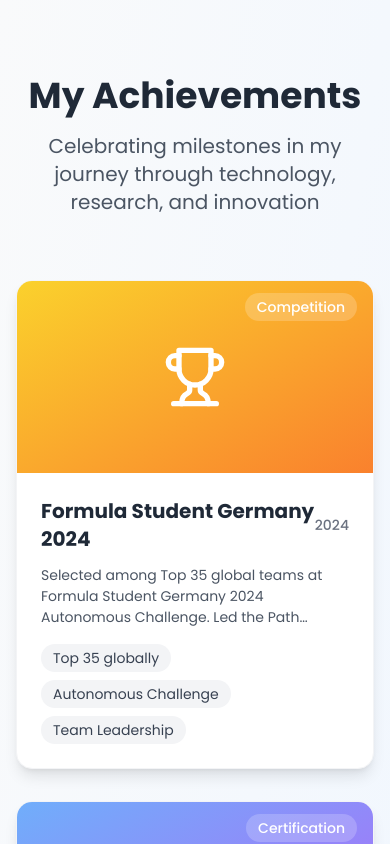
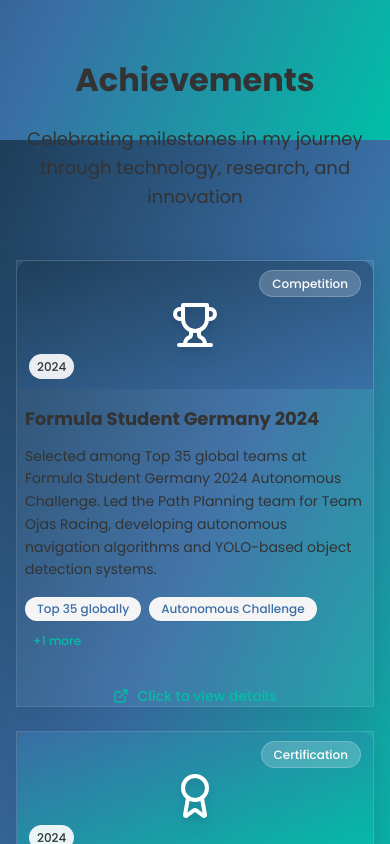
Before and after one commit to pyshcx/my-portfolio, a Next.js app: page / in a window 390 px wide. Shown: the part 4080-4924 px from the top of the page. Built offline with nearby package versions, Linux system fonts and the light colour scheme.

Commit message:
Update Achievements component to match existing UI/UX theme and design patterns

```diff
--- a/src/app/components/Achievements.jsx
+++ b/src/app/components/Achievements.jsx
@@ -1,8 +1,9 @@
 "use client";
 
 import { motion } from 'framer-motion';
-import { Award, Trophy, Star, Medal } from 'lucide-react';
+import { Award, Trophy, Star, Medal, ExternalLink } from 'lucide-react';
 import { useState } from 'react';
+import SectionWrapper from './SectionWrapper';
 
 const achievements = [
   {
@@ -11,9 +12,9 @@
     category: "Competition",
     description: "Selected among Top 35 global teams at Formula Student Germany 2024 Autonomous Challenge. Led the Path Planning team for Team Ojas Racing, developing autonomous navigation algorithms and YOLO-based object detection systems.",
     date: "2024",
-    image: "/images/achievements/formula-student-2024.jpg", // Add your image path
+    image: "/images/achievements/formula-student-2024.jpg",
     icon: Trophy,
-    color: "from-yellow-400 to-orange-500",
+    color: "from-[#1E3D58] to-[#3A6EA5]",
     highlights: ["Top 35 globally", "Autonomous Challenge", "Team Leadership"]
   },
   {
@@ -22,9 +23,9 @@
     category: "Certification",
     description: "Completed comprehensive Machine Learning Specialization from DeepLearning.AI & Coursera, mastering supervised learning, unsupervised learning, and advanced ML techniques including neural networks and deep learning.",
     date: "2024",
-    image: "/images/achievements/ml-certification.jpg", // Add your image path
+    image: "/images/achievements/ml-certification.jpg",
     icon: Award,
-    color: "from-blue-400 to-purple-500",
+    color: "from-[#3A6EA5] to-[#00BFA6]",
     highlights: ["DeepLearning.AI", "Coursera", "Advanced ML Techniques"]
   },
   {
@@ -33,9 +34,9 @@
     category: "Hackathon",
     description: "Reached the finals of Odoo Hackathon 2024, showcasing innovative solutions and technical excellence in enterprise software development and business automation.",
     date: "2024",
-    image: "/images/achievements/odoo-hackathon.jpg", // Add your image path
+    image: "/images/achievements/odoo-hackathon.jpg",
     icon: Star,
-    color: "from-green-400 to-teal-500",
+    color: "from-[#00BFA6] to-[#82E9F5]",
     highlights: ["Finalist Position", "Enterprise Solutions", "Innovation"]
   },
   {
@@ -44,10 +45,21 @@
     category: "Internship",
     description: "Achieved Top 10% recognition at Alfaleus Tech Internship Bootcamp 2025, demonstrating exceptional performance in advanced technology projects and collaborative development.",
     date: "2025",
-    image: "/images/achievements/alfaleus-recognition.jpg", // Add your image path
+    image: "/images/achievements/alfaleus-recognition.jpg",
     icon: Medal,
-    color: "from-purple-400 to-pink-500",
+    color: "from-[#1E3D58] via-[#3A6EA5] to-[#00BFA6]",
     highlights: ["Top 10%", "Bootcamp Excellence", "Advanced Tech"]
+  },
+  {
+    id: 5,
+    title: "Generative AI using IBM Watsonx",
+    category: "Certification",
+    description: "Completed advanced certification in Generative AI using IBM Watsonx platform, gaining expertise in large language models, prompt engineering, and enterprise AI solutions.",
+    date: "2025",
+    image: "/images/achievements/ibm-watsonx.jpg",
+    icon: Award,
+    color: "from-[#3A6EA5] to-[#00BFA6]",
+    highlights: ["IBM Career Education", "Generative AI", "Enterprise Solutions"]
   }
 ];
 
@@ -59,45 +71,55 @@
     visible: {
       opacity: 1,
       transition: {
-        staggerChildren: 0.2
+        staggerChildren: 0.15
       }
     }
   };
 
   const itemVariants = {
-    hidden: { opacity: 0, y: 50 },
+    hidden: { opacity: 0, y: 30 },
     visible: {
       opacity: 1,
       y: 0,
       transition: {
-        duration: 0.5,
+        duration: 0.6,
         ease: "easeOut"
       }
     }
   };
 
   return (
-    <section id="achievements" className="py-20 px-4 md:px-8 bg-gradient-to-br from-gray-50 to-blue-50">
-      <div className="max-w-7xl mx-auto">
+    <SectionWrapper id="achievements">
       <motion.div
-          initial={{ opacity: 0, y: -20 }}
-          animate={{ opacity: 1, y: 0 }}
-          transition={{ duration: 0.6 }}
-          className="text-center mb-16"
+        initial={{ opacity: 0, y: 20 }}
+        whileInView={{ opacity: 1, y: 0 }}
+        transition={{ duration: 0.8 }}
+        viewport={{ once: true, margin: "-100px" }}
+        className="w-full"
       >
-          <h2 className="text-4xl md:text-5xl font-bold text-gray-800 mb-4">
-            My Achievements
+        {/* Section Header - Consistent with other sections */}
+        <h2 className="section-title">
+          Achievements
         </h2>
-          <p className="text-xl text-gray-600 max-w-3xl mx-auto">
+
+        {/* Section Description */}
+        <motion.p
+          initial={{ opacity: 0, y: 20 }}
+          whileInView={{ opacity: 1, y: 0 }}
+          transition={{ duration: 0.6, delay: 0.2 }}
+          viewport={{ once: true }}
+          className="section-text text-center max-w-3xl mx-auto mb-12"
+        >
           Celebrating milestones in my journey through technology, research, and innovation
-          </p>
-        </motion.div>
+        </motion.p>
 
+        {/* Achievements Grid */}
         <motion.div
           variants={containerVariants}
           initial="hidden"
-          animate="visible"
-          className="grid grid-cols-1 md:grid-cols-2 gap-8"
+          whileInView="visible"
+          viewport={{ once: true, margin: "-50px" }}
+          className="grid grid-cols-1 md:grid-cols-2 lg:grid-cols-3 gap-6 md:gap-8"
         >
           {achievements.map((achievement) => {
             const IconComponent = achievement.icon;
@@ -108,61 +130,64 @@
                 className="group relative"
               >
                 <div
-                  className="bg-white rounded-2xl shadow-lg hover:shadow-2xl transition-all duration-300 overflow-hidden border border-gray-100 cursor-pointer transform hover:-translate-y-2"
+                  className="glass-card h-full flex flex-col cursor-pointer transform transition-all duration-300 hover:scale-105 hover:shadow-xl"
                   onClick={() => setSelectedAchievement(achievement)}
                 >
-                  {/* Achievement Image */}
-                  <div className="relative h-48 overflow-hidden">
+                  {/* Achievement Header with Icon */}
+                  <div className="relative h-32 md:h-40 overflow-hidden rounded-t-xl mb-4">
                     <div className={`absolute inset-0 bg-gradient-to-br ${achievement.color} opacity-90`} />
-                    {/* Placeholder for image - replace with actual image when available */}
                     <div className="absolute inset-0 flex items-center justify-center">
-                      <IconComponent className="w-16 h-16 text-white" />
+                      <IconComponent className="w-12 h-12 md:w-16 md:h-16 text-white drop-shadow-lg" />
                     </div>
-                    {/* Uncomment below when you add actual images */}
-                    {/* <img
-                      src={achievement.image}
-                      alt={achievement.title}
-                      className="w-full h-full object-cover"
-                      onError={(e) => {
-                        e.target.style.display = 'none';
-                        e.target.nextSibling.style.display = 'flex';
-                      }}
-                    />
-                    <div className="hidden absolute inset-0 bg-gradient-to-br from-blue-400 to-purple-500 flex items-center justify-center">
-                      <IconComponent className="w-16 h-16 text-white" />
-                    </div> */}
 
-                    <div className="absolute top-4 right-4">
-                      <span className="bg-white/20 backdrop-blur-sm text-white px-3 py-1 rounded-full text-sm font-medium">
+                    {/* Category Badge */}
+                    <div className="absolute top-3 right-3">
+                      <span className="bg-white/20 backdrop-blur-sm text-white px-3 py-1 rounded-full text-xs md:text-sm font-medium border border-white/20">
                         {achievement.category}
+                      </span>
+                    </div>
+
+                    {/* Date Badge */}
+                    <div className="absolute bottom-3 left-3">
+                      <span className="bg-white/90 text-[#333333] px-2 py-1 rounded-full text-xs font-medium">
+                        {achievement.date}
                       </span>
                     </div>
                   </div>
 
                   {/* Achievement Content */}
-                  <div className="p-6">
-                    <div className="flex items-center justify-between mb-3">
-                      <h3 className="text-xl font-bold text-gray-800 group-hover:text-blue-600 transition-colors">
+                  <div className="flex-1 flex flex-col px-2">
+                    <h3 className="text-lg md:text-xl font-bold text-[#333333] mb-3 group-hover:text-[#00BFA6] transition-colors duration-300">
                       {achievement.title}
                     </h3>
-                      <span className="text-sm text-gray-500 font-medium">
-                        {achievement.date}
-                      </span>
-                    </div>
 
-                    <p className="text-gray-600 mb-4 line-clamp-3">
+                    <p className="section-text text-sm md:text-base mb-4 flex-1 leading-relaxed">
                       {achievement.description}
                     </p>
 
-                    <div className="flex flex-wrap gap-2">
-                      {achievement.highlights.map((highlight, index) => (
+                    {/* Highlights */}
+                    <div className="flex flex-wrap gap-2 mt-auto">
+                      {achievement.highlights.slice(0, 2).map((highlight, index) => (
                         <span
                           key={index}
-                          className="bg-gray-100 text-gray-700 px-3 py-1 rounded-full text-sm"
+                          className="bg-[#F5F5F5] text-[#3A6EA5] px-3 py-1 rounded-full text-xs font-medium shadow-sm"
                         >
                           {highlight}
                         </span>
                       ))}
+                      {achievement.highlights.length > 2 && (
+                        <span className="text-[#00BFA6] text-xs font-medium px-2 py-1">
+                          +{achievement.highlights.length - 2} more
+                        </span>
+                      )}
+                    </div>
+                  </div>
+
+                  {/* Click to view more */}
+                  <div className="mt-4 pt-4 border-t border-[#00BFA6]/10">
+                    <div className="flex items-center justify-center text-[#00BFA6] text-sm font-medium group-hover:text-[#82E9F5] transition-colors">
+                      <ExternalLink className="w-4 h-4 mr-2" />
+                      Click to view details
                     </div>
                   </div>
                 </div>
@@ -181,52 +206,58 @@
             onClick={() => setSelectedAchievement(null)}
           >
             <motion.div
-              initial={{ scale: 0.8, opacity: 0 }}
+              initial={{ scale: 0.9, opacity: 0 }}
               animate={{ scale: 1, opacity: 1 }}
-              exit={{ scale: 0.8, opacity: 0 }}
-              className="bg-white rounded-2xl max-w-2xl w-full max-h-[90vh] overflow-y-auto"
+              exit={{ scale: 0.9, opacity: 0 }}
+              transition={{ duration: 0.3 }}
+              className="bg-white rounded-2xl max-w-2xl w-full max-h-[90vh] overflow-y-auto shadow-2xl"
               onClick={(e) => e.stopPropagation()}
             >
+              {/* Modal Header */}
               <div className="relative">
-                <div className={`h-64 bg-gradient-to-br ${selectedAchievement.color} flex items-center justify-center`}>
-                  <selectedAchievement.icon className="w-20 h-20 text-white" />
+                <div className={`h-48 md:h-64 bg-gradient-to-br ${selectedAchievement.color} flex items-center justify-center rounded-t-2xl`}>
+                  <selectedAchievement.icon className="w-16 h-16 md:w-20 md:h-20 text-white drop-shadow-lg" />
                 </div>
                 <button
                   onClick={() => setSelectedAchievement(null)}
-                  className="absolute top-4 right-4 bg-white/20 backdrop-blur-sm text-white w-8 h-8 rounded-full flex items-center justify-center hover:bg-white/30 transition-colors"
+                  className="absolute top-4 right-4 bg-white/20 backdrop-blur-sm text-white w-10 h-10 rounded-full flex items-center justify-center hover:bg-white/30 transition-colors text-xl font-light"
                 >
                   ×
                 </button>
               </div>
 
-              <div className="p-6">
-                <div className="flex items-center justify-between mb-4">
-                  <h3 className="text-2xl font-bold text-gray-800">
+              {/* Modal Content */}
+              <div className="p-6 md:p-8">
+                <div className="flex flex-col md:flex-row md:items-center justify-between mb-4 gap-4">
+                  <h3 className="text-2xl md:text-3xl font-bold text-[#333333]">
                     {selectedAchievement.title}
                   </h3>
-                  <span className="text-lg text-gray-500 font-medium">
+                  <div className="flex items-center gap-3">
+                    <span className="bg-[#00BFA6] text-white px-4 py-2 rounded-full text-sm font-medium">
+                      {selectedAchievement.category}
+                    </span>
+                    <span className="text-[#333333] font-medium">
                       {selectedAchievement.date}
                     </span>
                   </div>
+                </div>
 
-                <span className="inline-block bg-blue-100 text-blue-800 px-3 py-1 rounded-full text-sm font-medium mb-4">
-                  {selectedAchievement.category}
-                </span>
-
-                <p className="text-gray-700 text-lg leading-relaxed mb-6">
+                <p className="section-text text-base md:text-lg leading-relaxed mb-6">
                   {selectedAchievement.description}
                 </p>
 
-                <div className="border-t pt-4">
-                  <h4 className="font-semibold text-gray-800 mb-3">Key Highlights:</h4>
-                  <div className="flex flex-wrap gap-2">
+                {/* All Highlights in Modal */}
+                <div className="border-t border-[#00BFA6]/10 pt-6">
+                  <h4 className="font-semibold text-[#333333] mb-4 text-lg">Key Highlights:</h4>
+                  <div className="grid grid-cols-1 md:grid-cols-2 gap-3">
                     {selectedAchievement.highlights.map((highlight, index) => (
-                      <span
+                      <div
                         key={index}
-                        className="bg-gray-100 text-gray-700 px-3 py-2 rounded-lg"
+                        className="bg-[#F5F5F5] text-[#3A6EA5] px-4 py-3 rounded-lg flex items-center font-medium"
                       >
+                        <div className="w-2 h-2 bg-[#00BFA6] rounded-full mr-3 flex-shrink-0"></div>
                         {highlight}
-                      </span>
+                      </div>
                     ))}
                   </div>
                 </div>
@@ -234,8 +265,8 @@
             </motion.div>
           </motion.div>
         )}
-      </div>
-    </section>
+      </motion.div>
+    </SectionWrapper>
   );
 };
 
```
Lines whose indentation alone changed are shown as unchanged.
